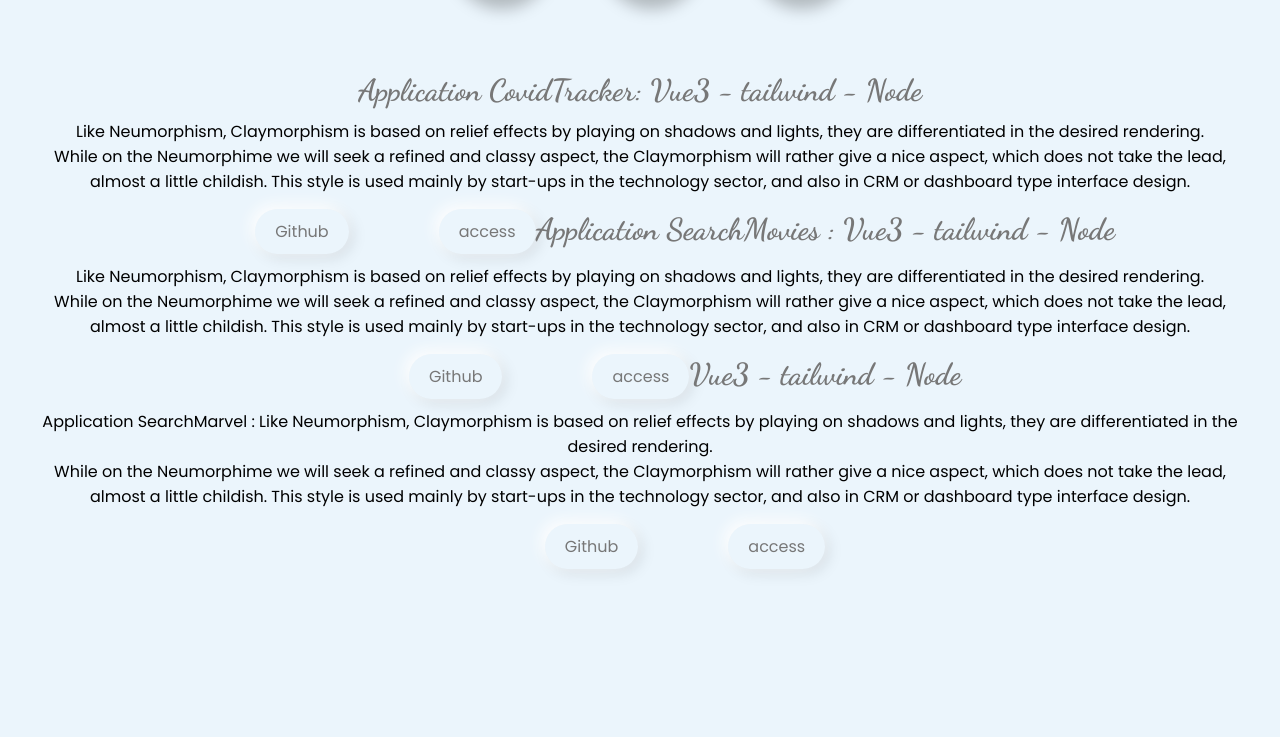
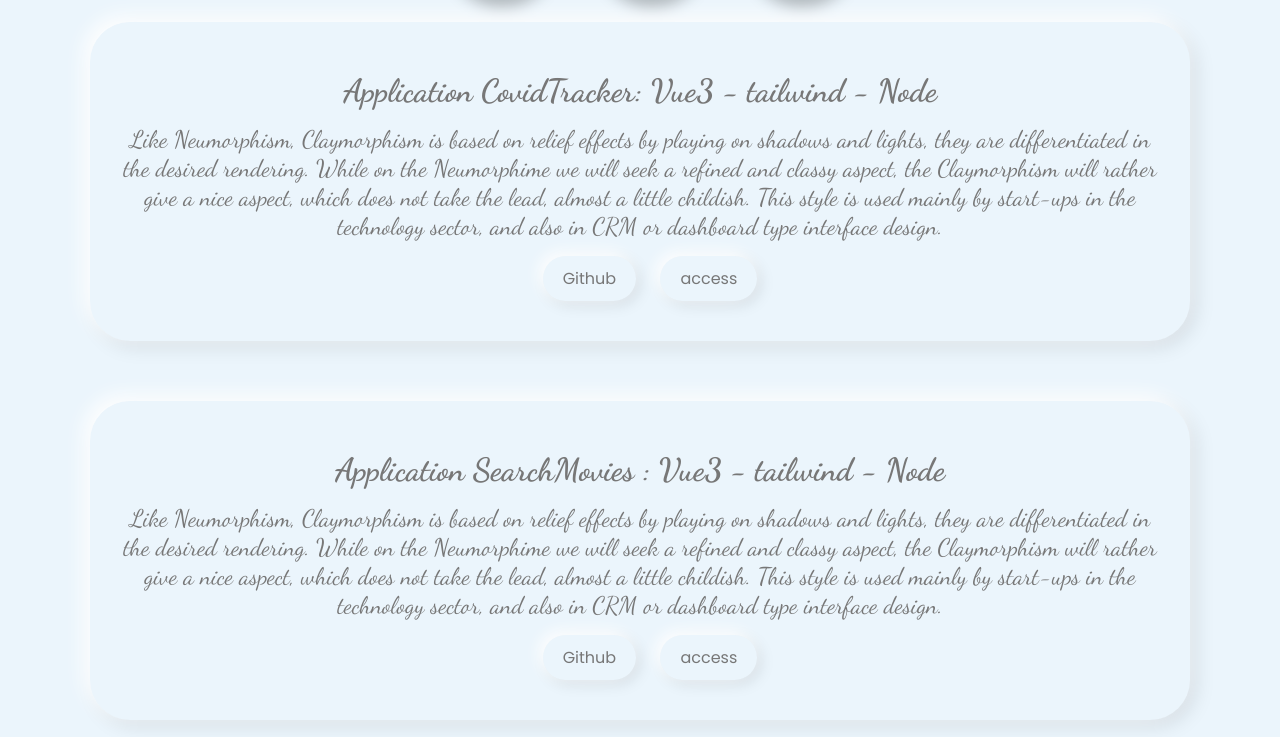
Before and after one commit to 100sue/dev-cardNeutwo, a plain HTML site: page index.html in a window 1280 px wide. Shown: the part 763-1500 px from the top of the page. Before the commit the page ends 1372 px from the top, so only its background shows below. Drawn offline with Linux system fonts and the light colour scheme.

Commit message:
ajout description

```diff
--- a/index.html
+++ b/index.html
@@ -65,27 +65,33 @@
             </div>
         </div>
         <div class="explication">
+            <div class="card">
                 <h5 id="sevn">Application CovidTracker: Vue3 - tailwind - Node </h5>
-        <p>Like Neumorphism, Claymorphism is based on relief effects by playing on shadows and lights, they are differentiated in the desired rendering. <br>
-            While on the Neumorphime we will seek a refined and classy aspect, the Claymorphism will rather give a nice aspect, which does not take the lead, <br>
+                <p>Like Neumorphism, Claymorphism is based on relief effects by playing on shadows and lights, they are differentiated in the desired rendering.
+                    While on the Neumorphime we will seek a refined and classy aspect, the Claymorphism will rather give a nice aspect, which does not take the lead,
                     almost a little childish. This style is used mainly by start-ups in the technology sector, and also in CRM or dashboard type interface design.
                 </p>
                 <a href="#" target="_blank" class="btn">Github</a>
                 <a href="#" target="_blank" class="btn">access</a>
+            </div>
+            <div class="card">
                 <h5 id="mevn">Application SearchMovies : Vue3 - tailwind - Node </h5>
-        <p>Like Neumorphism, Claymorphism is based on relief effects by playing on shadows and lights, they are differentiated in the desired rendering. <br>
-            While on the Neumorphime we will seek a refined and classy aspect, the Claymorphism will rather give a nice aspect, which does not take the lead, <br>
+                <p>Like Neumorphism, Claymorphism is based on relief effects by playing on shadows and lights, they are differentiated in the desired rendering.
+                     While on the Neumorphime we will seek a refined and classy aspect, the Claymorphism will rather give a nice aspect, which does not take the lead,
                  almost a little childish. This style is used mainly by start-ups in the technology sector, and also in CRM or dashboard type interface design.
                 </p>
                 <a href="#" target="_blank" class="btn">Github</a>
                 <a href="#" target="_blank" class="btn">access</a>
+            </div>
+            <div class="card">
                 <h5 id="api">Vue3 - tailwind - Node </h5>
-        <p>Application SearchMarvel : Like Neumorphism, Claymorphism is based on relief effects by playing on shadows and lights, they are differentiated in the desired rendering. <br>
-            While on the Neumorphime we will seek a refined and classy aspect, the Claymorphism will rather give a nice aspect, which does not take the lead, <br>
+                <p>Application SearchMarvel : Like Neumorphism, Claymorphism is based on relief effects by playing on shadows and lights, they are differentiated in the desired rendering.
+                     While on the Neumorphime we will seek a refined and classy aspect, the Claymorphism will rather give a nice aspect, which does not take the lead,
                     almost a little childish. This style is used mainly by start-ups in the technology sector, and also in CRM or dashboard type interface design.
                 </p>
                 <a href="#" target="_blank" class="btn">Github</a>
                 <a href="#" target="_blank" class="btn">access</a>
+            </div>
         </div>
 
       </div>
--- a/style.css
+++ b/style.css
@@ -153,6 +153,7 @@ body {
 }
 
 
+/*-------Media social -----------*/
 
 .social {
     display: flex;
@@ -196,24 +197,45 @@ body {
 .son.twi:hover a{
     color: rgba(0, 172, 238, 1);
 }
+
+/*-------  Descrption  -----------*/
+
 .explication {
     display: flex;
     justify-content: center;
     align-items: center;
-    max-width: 1200px;
+    max-width: 1100px;
     flex-wrap: wrap;
-    padding: 40px 0;
+    position: relative;
+    text-align: center;
+}
+
+.explication .card {
+    width: 1100px;
+    margin-bottom: 60px;
+    border-radius: 40px;
+    padding: 40px 30px;
+    background: #ebf5fc;
+    box-shadow: -6px -6px 20px rgba(255, 255, 255, 1),
+                 6px 6px 20px rgba(0, 0, 0, 0.1);
 }
 
 .explication h5 {
     color: #777;
+    font-size: 2em;
     margin-top: 10px;
 
+}
+.explication p {
+    color: #777;
+    font-size: 1.5em;
+    font-family: Dancing script, sans-serif;
+    margin-top: 15px;
 
 }
 .explication .btn {
     display: inline-block;
-    margin-left: 90px;
+    margin-left: 20px;
     margin-top: 18px;
     padding: 10px 20px;
     margin-top: 15px;
@@ -225,11 +247,11 @@ body {
                  4px 4px 15px rgba(0, 0, 0, 0.1);
 }
 
-
 .explication .btn:hover {
     box-shadow: inset -4px -4px 10px rgba(255, 255, 255, 0.5),
                 inset 4px 4px 10px rgba(0, 0, 0, 0.1);
 }
+
 .explication .btn:hover span {
     display: block;
     transform: scale(0.98);
```
Lines whose indentation alone changed are shown as unchanged.
